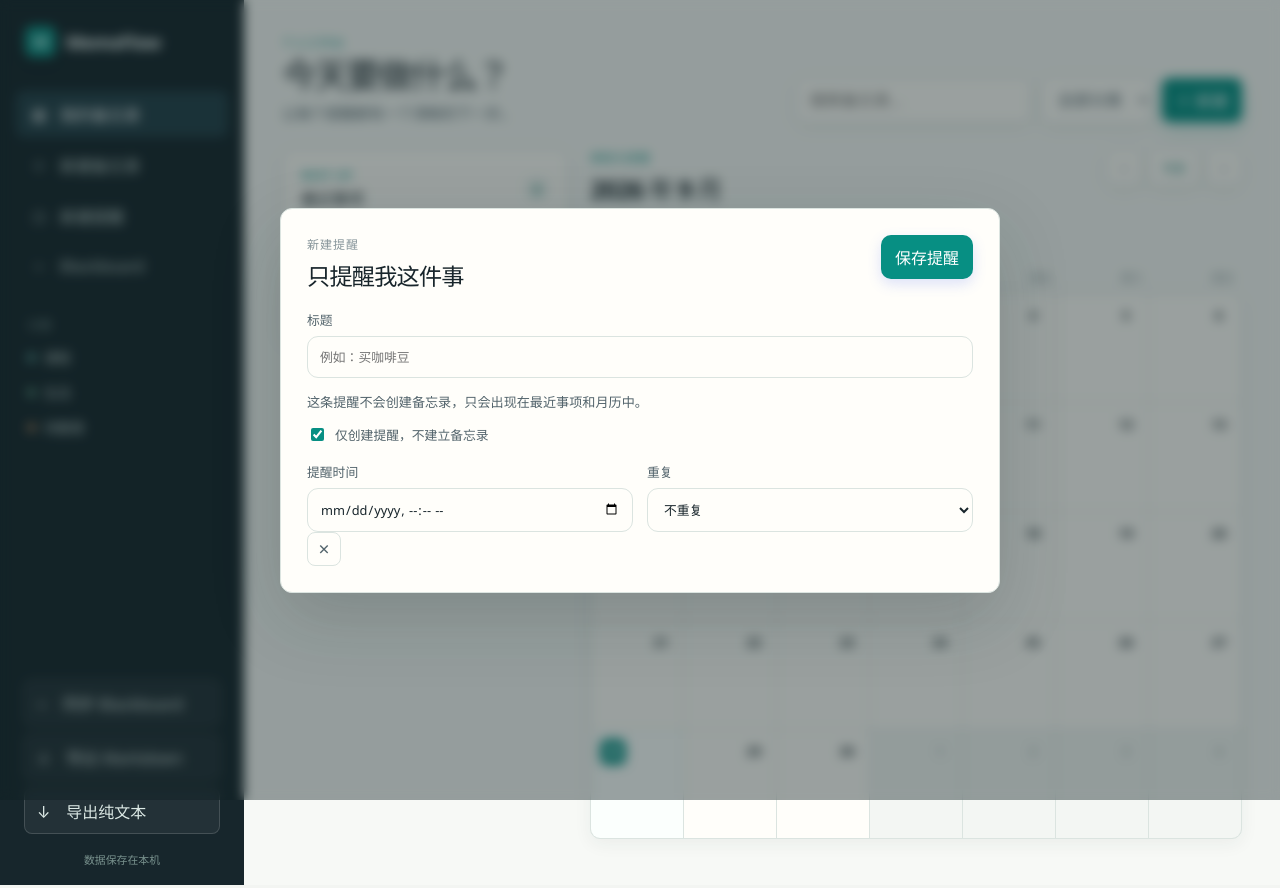
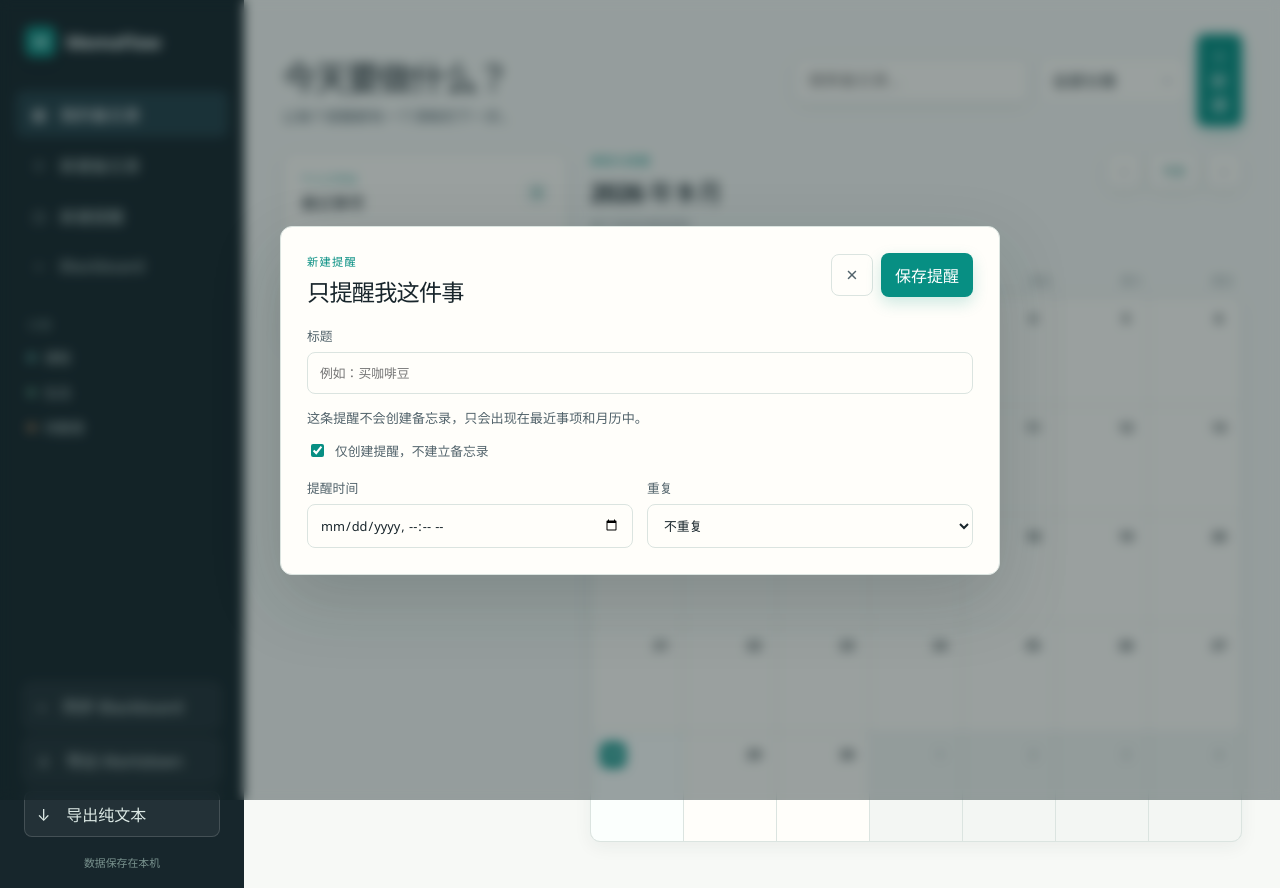
Before and after one commit to pyfresh/memoflow, a SvelteKit app: page / in a window 1280 px wide. Both pictures are taken after a click on the button "新建提醒". Built offline with nearby package versions, Linux system fonts and the light colour scheme.

Commit message:
feat: unify selection and editor actions

```diff
--- a/src/components/RecentItems.svelte
+++ b/src/components/RecentItems.svelte
@@ -20,7 +20,7 @@
 <section class="panel recent-panel" aria-label="最近事项">
   <div class="panel-heading">
     <div>
-      <p class="panel-eyebrow">Next up</p>
+      <p class="panel-eyebrow">个人工作台</p>
       <h2>最近事项</h2>
     </div>
     <span class="item-count">{items.length}</span>
--- a/src/components/ReminderEditor.svelte
+++ b/src/components/ReminderEditor.svelte
@@ -1,11 +1,17 @@
 <script lang="ts">
   import { createEventDispatcher } from 'svelte';
   import type { MemoDraft } from '$lib/data/repository';
+  import SelectMenu from './SelectMenu.svelte';
 
   export let onSave: (draft: MemoDraft) => void = () => {};
   export let initial: Partial<MemoDraft> = {};
 
-  const dispatch = createEventDispatcher<{ save: MemoDraft }>();
+  const dispatch = createEventDispatcher<{ save: MemoDraft; cancel: void }>();
+  const categoryOptions = [
+    { value: 'course', label: '课程' },
+    { value: 'life', label: '生活' },
+    { value: 'inbox', label: '待整理' },
+  ];
   let title = initial.title ?? '';
   let body = initial.body ?? '';
   let reminderAt = initial.reminderAt ?? '';
@@ -54,7 +60,10 @@
       <p class="eyebrow">{standalone ? '新建提醒' : '新建事项'}</p>
       <h2>{standalone ? '只提醒我这件事' : '写下现在要记住的事'}</h2>
     </div>
-    <button class="primary" type="submit">{standalone ? '保存提醒' : '保存备忘录'}</button>
+    <div class="editor-actions">
+      <button class="editor-cancel" type="button" aria-label="关闭编辑器" title="关闭" on:click={() => dispatch('cancel')}>×</button>
+      <button class="primary" type="submit">{standalone ? '保存提醒' : '保存备忘录'}</button>
+    </div>
   </div>
 
   <label>
@@ -74,14 +83,10 @@
     </div>
 
     <div class="form-grid">
-      <label>
+      <div class="field-label">
         <span>分类</span>
-        <select aria-label="分类" bind:value={categoryId}>
-          <option value="course">课程</option>
-          <option value="life">生活</option>
-          <option value="inbox">待整理</option>
-        </select>
-      </label>
+        <SelectMenu label="分类" bind:value={categoryId} options={categoryOptions} />
+      </div>
       <label>
         <span>标签</span>
         <input aria-label="标签" bind:value={tagsText} placeholder="用逗号分隔，例如：旅行, 清单" />
@@ -116,21 +121,24 @@
 <style>
   .editor-form { display:flex; flex-direction:column; gap:18px; }
   .editor-heading { display:flex; align-items:flex-start; justify-content:space-between; gap:18px; }
-  .eyebrow { margin:0 0 5px; color:var(--ink-muted); font-size:.75rem; letter-spacing:.08em; text-transform:uppercase; }
+  .editor-actions { display:flex; align-items:center; gap:8px; flex:none; }
+  .eyebrow { margin:0 0 5px; color:var(--accent); font-size:.7rem; font-weight:750; letter-spacing:.12em; text-transform:uppercase; }
   h2 { margin:0; font-size:1.45rem; letter-spacing:-.035em; }
-  label { display:flex; flex-direction:column; gap:7px; color:var(--ink-soft); font-size:.8rem; font-weight:650; }
+  label, .field-label { display:flex; flex-direction:column; gap:7px; color:var(--ink-soft); font-size:.8rem; font-weight:650; }
   .field { display:flex; flex-direction:column; gap:7px; }
-  input, textarea, select { box-sizing:border-box; width:100%; border:1px solid var(--line); border-radius:11px; padding:11px 12px; background:var(--surface); color:var(--ink); font:inherit; font-weight:400; outline:0; }
+  input, textarea, select { box-sizing:border-box; width:100%; border:1px solid var(--line); border-radius:8px; padding:11px 12px; background:var(--surface); color:var(--ink); font:inherit; font-weight:400; outline:0; }
   textarea { resize:vertical; line-height:1.6; }
-  input:focus, textarea:focus, select:focus { border-color:var(--accent); box-shadow:0 0 0 3px rgba(79,109,245,.12); }
+  input:focus, textarea:focus, select:focus { border-color:var(--accent); box-shadow:0 0 0 3px rgba(7,143,131,.12); }
   .toolbar { display:flex; gap:5px; margin-bottom:-2px; }
   .toolbar button { width:30px; height:29px; border:1px solid var(--line); border-radius:7px; background:var(--surface-subtle); color:var(--ink-soft); }
   .toolbar button:hover { border-color:var(--accent); color:var(--accent); }
   .form-grid { display:grid; grid-template-columns:1fr 1fr; gap:14px; }
-  .primary { border:0; border-radius:10px; padding:10px 14px; background:var(--accent); color:#fff; font:inherit; font-weight:700; cursor:pointer; box-shadow:0 5px 14px rgba(79,109,245,.2); }
+  .primary { border:0; border-radius:8px; padding:10px 14px; background:var(--accent); color:#fff; font:inherit; font-weight:750; cursor:pointer; box-shadow:0 6px 16px rgba(7,143,131,.2); }
   .primary:hover { background:var(--accent-strong); }
+  .editor-cancel { display:grid; place-items:center; width:42px; height:42px; border:1px solid var(--line); border-radius:8px; background:var(--surface); color:var(--ink-soft); font-size:1.25rem; line-height:1; }
+  .editor-cancel:hover { border-color:var(--accent); color:var(--accent); background:var(--surface-tint); }
   .standalone-toggle { flex-direction:row; align-items:center; gap:8px; font-weight:500; }
   .standalone-toggle input { width:auto; accent-color:var(--accent); }
   .standalone-note { margin:-4px 0; color:var(--ink-soft); font-size:.82rem; }
-  @media (max-width:700px) { .editor-heading { flex-direction:column; } .form-grid { grid-template-columns:1fr; } }
+  @media (max-width:700px) { .editor-heading { flex-direction:column; } .editor-actions { align-self:flex-end; } .form-grid { grid-template-columns:1fr; } }
 </style>
--- /dev/null
+++ b/src/components/SelectMenu.svelte
@@ -0,0 +1,113 @@
+<script lang="ts">
+  import { createEventDispatcher, onMount } from 'svelte';
+
+  type SelectOption = { value: string; label: string };
+  export let value = '';
+  export let label = '';
+  export let options: SelectOption[] = [];
+  export let placeholder = '';
+
+  const dispatch = createEventDispatcher<{ value: string }>();
+  let open = false;
+  let root: HTMLDivElement;
+  let activeIndex = 0;
+  const listboxId = 'select-options-' + label.length;
+
+  $: selected = options.find((option) => option.value === value);
+  $: if (selected) activeIndex = Math.max(0, options.indexOf(selected));
+
+  function choose(option: SelectOption) {
+    value = option.value;
+    open = false;
+    dispatch('value', value);
+  }
+
+  function toggle() {
+    open = !open;
+    if (open && selected) activeIndex = options.indexOf(selected);
+  }
+
+  function handlePointerDown(event: PointerEvent) {
+    if (root && !root.contains(event.target as Node)) open = false;
+  }
+
+  function handleKeydown(event: KeyboardEvent) {
+    if (!root?.contains(event.target as Node)) return;
+    if (!open && ['ArrowDown', 'ArrowUp', 'Enter', ' '].includes(event.key)) {
+      event.preventDefault();
+      toggle();
+      return;
+    }
+    if (!open) return;
+    if (event.key === 'Escape') {
+      event.preventDefault();
+      open = false;
+    } else if (event.key === 'ArrowDown') {
+      event.preventDefault();
+      activeIndex = Math.min(options.length - 1, activeIndex + 1);
+    } else if (event.key === 'ArrowUp') {
+      event.preventDefault();
+      activeIndex = Math.max(0, activeIndex - 1);
+    } else if (event.key === 'Enter' || event.key === ' ') {
+      event.preventDefault();
+      if (options[activeIndex]) choose(options[activeIndex]);
+    }
+  }
+
+  onMount(() => {
+    document.addEventListener('pointerdown', handlePointerDown);
+    window.addEventListener('keydown', handleKeydown);
+    return () => {
+      document.removeEventListener('pointerdown', handlePointerDown);
+      window.removeEventListener('keydown', handleKeydown);
+    };
+  });
+</script>
+
+<div class="select-menu" bind:this={root}>
+  <button
+    class="select-trigger"
+    type="button"
+    role="combobox"
+    aria-label={label}
+    aria-haspopup="listbox"
+    aria-controls={listboxId}
+    aria-expanded={open}
+    on:click={toggle}
+  >
+    <span>{selected?.label ?? placeholder}</span>
+    <span class="select-chevron" aria-hidden="true">⌄</span>
+  </button>
+
+  {#if open}
+    <div class="select-popover" id={listboxId} role="listbox" aria-label={label}>
+      {#each options as option, index}
+        <button
+          class:selected={option.value === value}
+          class:active={index === activeIndex}
+          class="select-option"
+          type="button"
+          role="option"
+          aria-selected={option.value === value}
+          on:click={() => choose(option)}
+        >
+          <span>{option.label}</span>
+          {#if option.value === value}<span class="select-check" aria-hidden="true">✓</span>{/if}
+        </button>
+      {/each}
+    </div>
+  {/if}
+</div>
+
+<style>
+  .select-menu { position:relative; width:100%; }
+  .select-trigger { display:flex; align-items:center; justify-content:space-between; gap:10px; width:100%; min-height:43px; border:1px solid var(--line); border-radius:8px; padding:10px 12px; background:var(--surface); color:var(--ink); text-align:left; outline:0; transition:border-color .18s ease, box-shadow .18s ease; }
+  .select-trigger:hover, .select-trigger[aria-expanded="true"] { border-color:var(--accent); }
+  .select-trigger[aria-expanded="true"] { box-shadow:0 0 0 3px rgba(7,143,131,.12); }
+  .select-chevron { color:var(--ink-muted); font-size:1rem; line-height:1; transform:translateY(-2px); }
+  .select-popover { position:absolute; top:calc(100% + 6px); right:0; left:0; z-index:30; overflow:hidden; border:1px solid var(--line-strong); border-radius:8px; padding:5px; background:var(--surface); box-shadow:var(--shadow-lg); }
+  .select-option { display:flex; align-items:center; justify-content:space-between; gap:10px; width:100%; border:0; border-radius:5px; padding:9px 10px; background:transparent; color:var(--ink-soft); text-align:left; font-size:.84rem; }
+  .select-option:hover, .select-option.active { background:var(--surface-tint); color:var(--ink); }
+  .select-option.selected { color:var(--accent-strong); font-weight:700; }
+  .select-check { color:var(--accent); font-weight:800; }
+</style>
--- a/src/routes/App.svelte
+++ b/src/routes/App.svelte
@@ -4,6 +4,7 @@
   import MonthCalendar from '../components/MonthCalendar.svelte';
   import RecentItems from '../components/RecentItems.svelte';
   import ReminderEditor from '../components/ReminderEditor.svelte';
+  import SelectMenu from '../components/SelectMenu.svelte';
   import Sidebar from '../components/Sidebar.svelte';
   import type { CalendarItem, RecentItem } from '$lib/domain/types';
   import type { MemoDraft } from '$lib/data/repository';
@@ -21,6 +22,11 @@
   let currentMonth = new Date();
   let query = '';
   let categoryFilter = 'all';
+  const categoryOptions = [
+    { value: 'all', label: '全部分类' },
+    { value: 'course', label: '课程' },
+    { value: 'life', label: '生活' },
+  ];
   let showEditor = false;
   let showImporter = false;
   let editingDraft: Partial<MemoDraft> = {};
@@ -182,18 +188,13 @@
   <main class="workspace">
     <header class="workspace-header">
       <div>
-        <p class="workspace-kicker">个人工作台</p>
         <h1 class="workspace-title">今天要做什么？</h1>
         <p class="workspace-subtitle">让每个提醒都有一个清晰的下一步。</p>
       </div>
       <div class="header-tools">
         <input class="search-box" aria-label="搜索备忘录" placeholder="搜索备忘录…" bind:value={query} />
 
-<select class="filter-select" aria-label="筛选分类" bind:value={categoryFilter}>
-          <option value="all">全部分类</option>
-          <option value="course">课程</option>
-          <option value="life">生活</option>
-        </select>
+<SelectMenu label="筛选分类" bind:value={categoryFilter} options={categoryOptions} />
         <button class="primary-button" type="button" on:click={openNewMemo}>＋ 新建</button>
       </div>
     </header>
@@ -208,8 +209,7 @@
 {#if showEditor}
   <div class="overlay">
     <div class="modal" role="dialog" aria-modal="true" aria-label="编辑备忘录">
-      <ReminderEditor initial={editingDraft} on:save={saveMemo} />
-      <button class="close-button" type="button" aria-label="关闭编辑器" on:click={() => (showEditor = false)}>×</button>
+      <ReminderEditor initial={editingDraft} on:save={saveMemo} on:cancel={() => (showEditor = false)} />
     </div>
   </div>
 {/if}
```
Also changed, not shown: 1 other file (tests, documents, lock files or other folders).
